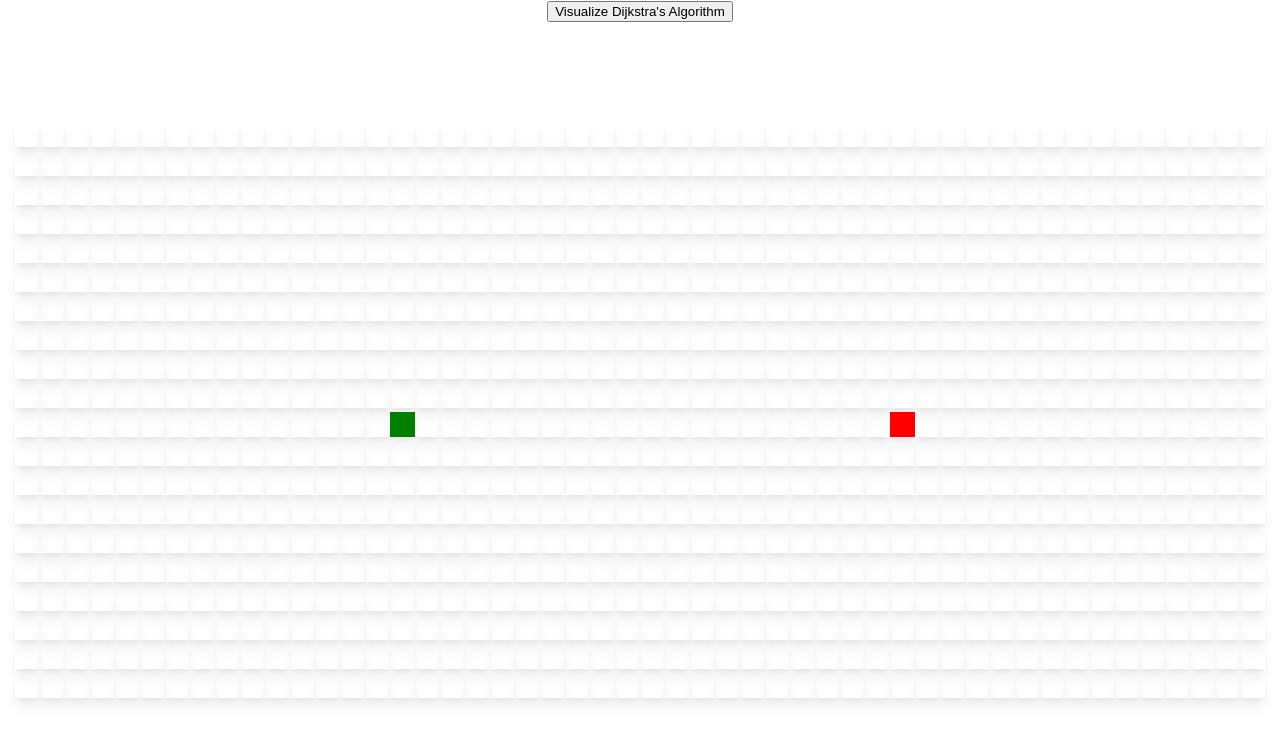
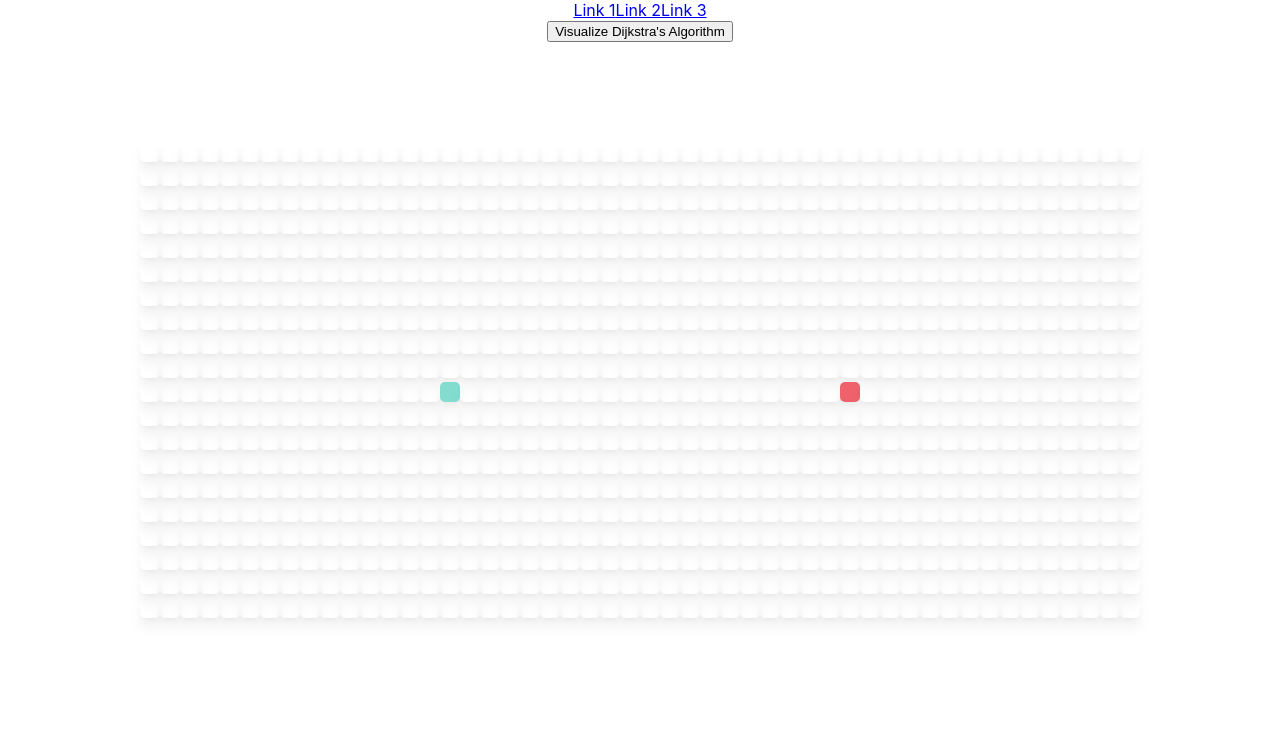
Before and after one commit to colin-bethea/dijkstraVisualizer, a React (Create React App) app: page / in a window 1280 px wide. Shown: the top 742 px of the page. Built offline with nearby package versions, Linux system fonts and the light colour scheme.

Commit message:
Create navbar component

```diff
--- a/public/index.html
+++ b/public/index.html
@@ -24,7 +24,7 @@
       work correctly both with client-side routing and a non-root public URL.
       Learn how to configure a non-root public URL by running `npm run build`.
     -->
-    <title>Djikstra's Pathfinding Visualizer | Colin Bethea</title>
+    <title>Dijkstra's Pathfinding Visualizer by Colin Bethea</title>
   </head>
   <body>
     <noscript>You need to enable JavaScript to run this app.</noscript>
--- a/src/App.js
+++ b/src/App.js
@@ -1,10 +1,12 @@
 import React from 'react';
 import './App.css';
 import PathfindingVisualizer from './PathfindingVisualizer/PathfindingVisualizer';
+import Navbar from './components/Navbar';
 
 function App() {
   return (
     <div className="App">
+      <Navbar></Navbar>
       <PathfindingVisualizer></PathfindingVisualizer>
     </div>
   );
--- a/src/PathfindingVisualizer/Node/Node.css
+++ b/src/PathfindingVisualizer/Node/Node.css
@@ -1,17 +1,18 @@
 .node {
-  width: 25px;
-  height: 25px;
+  width: 20px;
+  height: 20px;
   box-shadow: inset 0 2px 4px 0 rgba(0, 0, 0, 0.06);
   box-shadow: 0 10px 15px -3px rgba(0, 0, 0, 0.1), 0 4px 6px -2px rgba(0, 0, 0, 0.05);
   display: inline-block;
+  border-radius: 25%;
 }
 
 .node-finish {
-  background-color: red;
+  background-color: #EF626C;
 }
 
 .node-start {
-  background-color: green;
+  background-color: #84DCCF;
 }
 
 .node-visited {
@@ -33,17 +34,17 @@
   }
 
   50% {
-    background-color: rgba(17, 104, 217, 0.75);
+    background-color: #320D6D;
   }
 
   75% {
     transform: scale(1.2);
-    background-color: rgba(0, 217, 159, 0.75);
+    background-color: #84DCCF;
   }
 
   100% {
     transform: scale(1);
-    background-color: rgba(0, 190, 218, 0.75);
+    background-color: #FF4F79;
   }
 }
 
--- /dev/null
+++ b/src/components/Navbar.jsx
@@ -0,0 +1,17 @@
+import React, {Component} from 'react';
+
+export default class Navbar extends Component {
+  render() {
+    return (
+      <nav>
+      <div className="navWide">
+          <div className="wideDiv">
+              <a href="https://google.com">Link 1</a>
+              <a href="https://google.com">Link 2</a>
+              <a href="https://google.com">Link 3</a>
+              </div>
+          </div>
+      </nav>
+    );
+  }
+}
```
